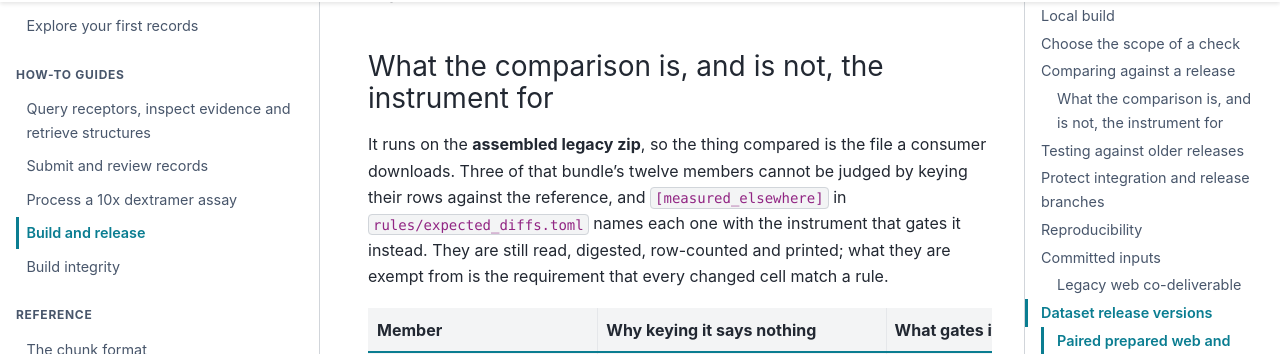
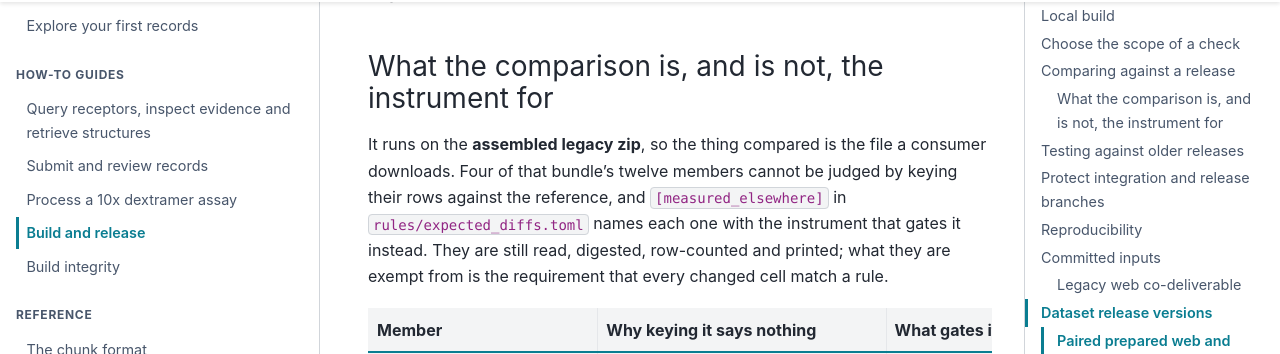
Before and after one commit to antigenomics/vdjdb-db, a Sphinx documentation site: the page built from docs/builds.md, in a window 1280 px wide and 900 px high, scrolled down 6490 px. Shown: the part 126-480 px from the top of the window. Built offline with Sphinx 7.4.7 and the PyData theme 0.15.4, drawn with Linux system fonts in a browser that asks for light colours; some of the changed text lies outside the part shown.

```diff
--- a/docs/builds.md
+++ b/docs/builds.md
@@ -178,7 +178,7 @@ measured per file and flags which one moved.
 ### What the comparison is, and is not, the instrument for
 
 It runs on the **assembled legacy zip**, so the thing compared is the file a consumer downloads.
-Three of that bundle's twelve members cannot be judged by keying their rows against the reference,
+Four of that bundle's twelve members cannot be judged by keying their rows against the reference,
 and `[measured_elsewhere]` in `rules/expected_diffs.toml` names each one with the instrument that
 gates it instead. They are still read, digested, row-counted and printed; what they are exempt from
 is the requirement that every changed cell match a rule.
```
Also changed, not shown: other parts of docs/builds.md (+1 -1 lines), README.md (+4 -2 lines), docs/index.rst (+9 -0 lines).
